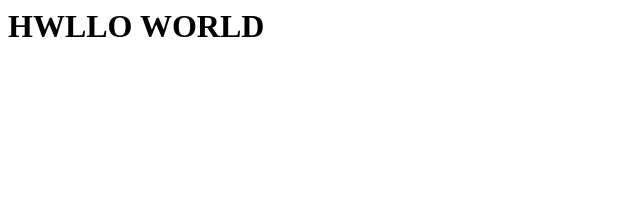
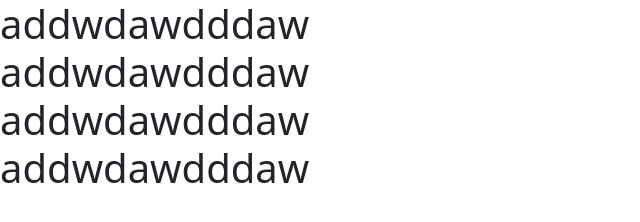
Before and after one commit to Yakov29/mge, a website built with Parcel: page src/index.html in a window 1280 px wide. Shown: the whole page, without its empty margins (0-640 px from the left). Built offline with nearby package versions, Linux system fonts and the light colour scheme.

Commit message:
фцвфвццфв

```diff
--- a/src/index.html
+++ b/src/index.html
@@ -4,10 +4,15 @@
     <meta charset="UTF-8">
     <meta name="viewport" content="width=device-width, initial-scale=1.0">
     <link rel="stylesheet" href="./sass/main.scss" />
+    <link rel="rel" href="./images/favicon.ico">
+    <link href="https://cdn.jsdelivr.net/npm/bootstrap@5.3.3/dist/css/bootstrap.min.css" rel="stylesheet" integrity="sha384-QWTKZyjpPEjISv5WaRU9OFeRpok6YctnYmDr5pNlyT2bRjXh0JMhjY6hW+ALEwIH" crossorigin="anonymous">
     <title>Document</title>
 </head>
 <body>
-    <h1>HWLLO WORLD</h1>
+    <h1>addwdawdddaw</h1>
+    <h1>addwdawdddaw</h1>
+    <h1>addwdawdddaw</h1>
+    <h1>addwdawdddaw</h1>
     <script src="./index.js" type="module"></script>
 </body>
 </html>
--- a/src/index.js
+++ b/src/index.js
@@ -0,0 +1 @@
+import "./scripts/test"
--- /dev/null
+++ b/src/scripts/test.js
@@ -0,0 +1 @@
+console.log(123)
```
Also changed, not shown: src/images/favicon.ico (added), src/images/icon.jpg (added).
